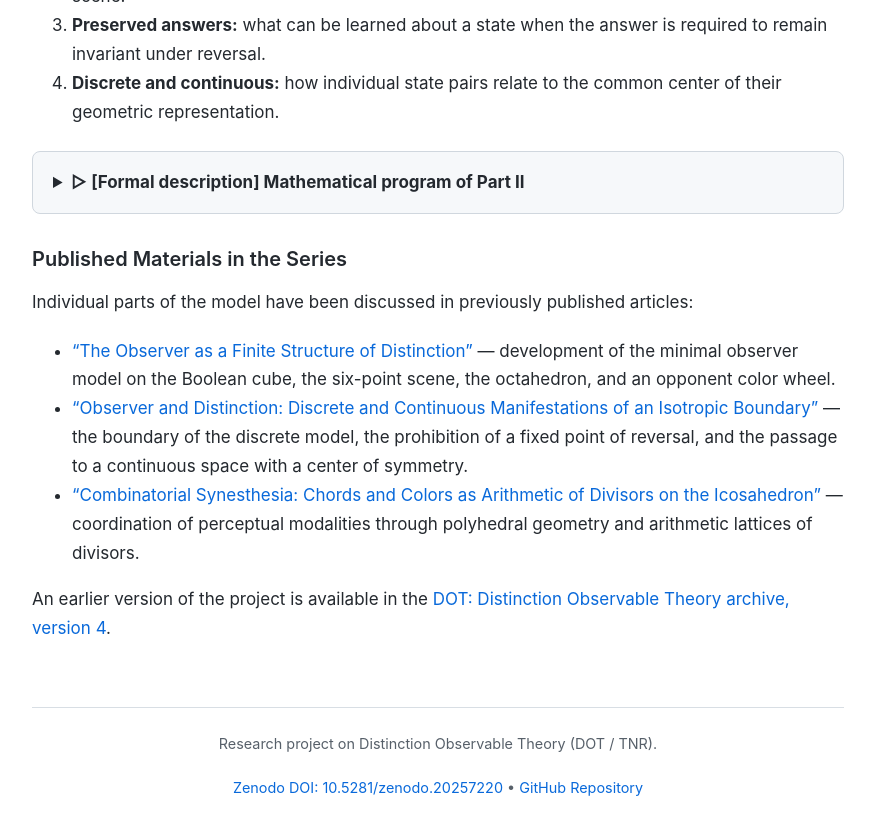
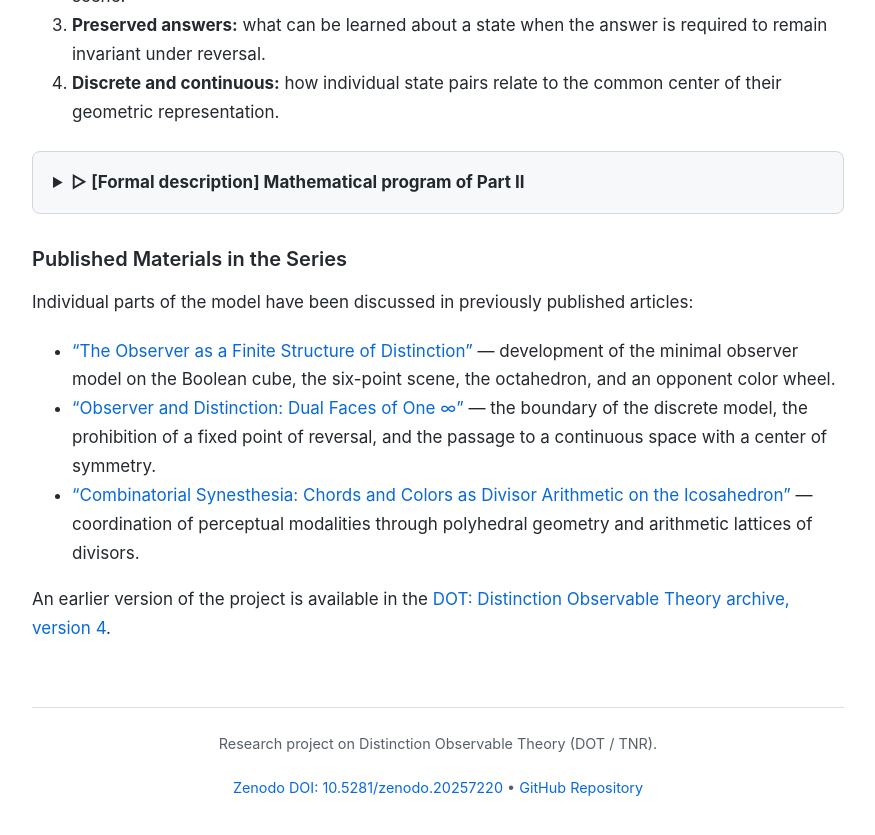
Before and after one commit to Nondual-Observer/ObserverInterfece, a Jekyll site: the page built from index.md, in a window 1280 px wide and 900 px high, scrolled down 40807 px. Shown: the top 835 px of the window, without its empty margins (202-1077 px from the left). Built offline with Jekyll 4.4.1, drawn with Linux system fonts in a browser that asks for light colours.

Commit message:
Revise article titles in index.md
Updated article titles and links for clarity.

```diff
--- a/index.md
+++ b/index.md
@@ -848,8 +848,8 @@ The second part (“The First Mathematical Model of Distinction”) will examine
 Individual parts of the model have been discussed in previously published articles:
 
 - [“The Observer as a Finite Structure of Distinction”](https://www.reddit.com/r/cybernetics/comments/1tbc6wm/observer_as_a_finite_structure_of_distinction/) — development of the minimal observer model on the Boolean cube, the six-point scene, the octahedron, and an opponent color wheel.
-- [“Observer and Distinction: Discrete and Continuous Manifestations of an Isotropic Boundary”](https://www.reddit.com/r/combinatorics/comments/1us793e/observer_and_distinction_dual_faces_of_one/) — the boundary of the discrete model, the prohibition of a fixed point of reversal, and the passage to a continuous space with a center of symmetry.
-- [“Combinatorial Synesthesia: Chords and Colors as Arithmetic of Divisors on the Icosahedron”](https://www.reddit.com/r/combinatorics/comments/1urhkt2/combinatorial_synesthesia_chords_and_colors_as/) — coordination of perceptual modalities through polyhedral geometry and arithmetic lattices of divisors.
+- [“Observer and Distinction: Dual Faces of One ∞”](https://www.reddit.com/r/combinatorics/comments/1us793e/observer_and_distinction_dual_faces_of_one/) — the boundary of the discrete model, the prohibition of a fixed point of reversal, and the passage to a continuous space with a center of symmetry.
+- [“Combinatorial Synesthesia: Chords and Colors as Divisor Arithmetic on the Icosahedron”](https://www.reddit.com/r/combinatorics/comments/1urhkt2/combinatorial_synesthesia_chords_and_colors_as/) — coordination of perceptual modalities through polyhedral geometry and arithmetic lattices of divisors.
 
 An earlier version of the project is available in the [DOT: Distinction Observable Theory archive, version 4](https://github.com/Nondual-Observer/DOTheory).
 
```
